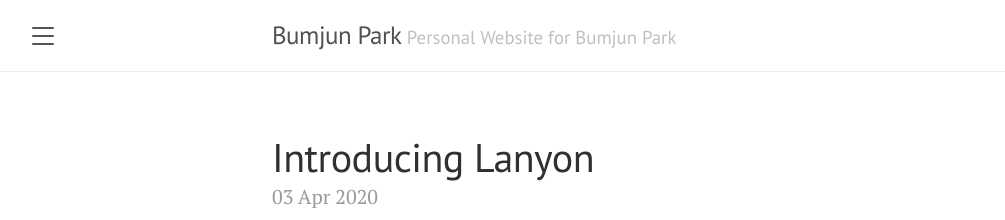
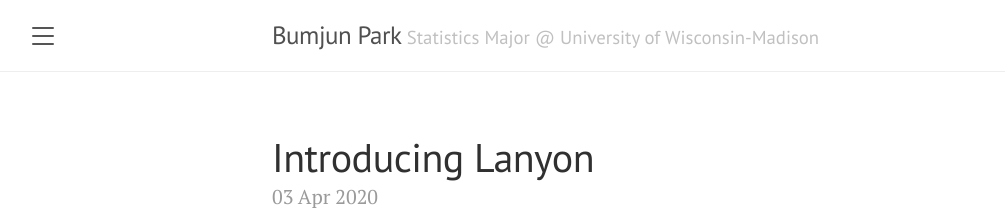
Before and after one commit to bpark67/bpark67.github.io, a Jekyll site: the page built from index.html, in a window 1280 px wide and 900 px high. Shown: the top 220 px of the window, without its empty margins (8-1013 px from the left). Built offline with Jekyll 4.4.1, drawn with Linux system fonts in a browser that asks for light colours; the list of posts is cut into pages by our own code.

Commit message:
Added school name

```diff
--- a/_config.yml
+++ b/_config.yml
@@ -1,6 +1,6 @@
 # Setup
 title:               Bumjun Park
-tagline:             'Personal Website for Bumjun Park'
+tagline:             'Statistics Major @ University of Wisconsin-Madison'
 description:         'A reserved <a href="https://jekyllrb.com" target="_blank">Jekyll</a> theme that places the utmost gravity on content with a hidden drawer. Made by <a href="https://twitter.com/mdo" target="_blank">@mdo</a>.'
 url:                 https://bpark67.github.io/
 baseurl:             ''
```
